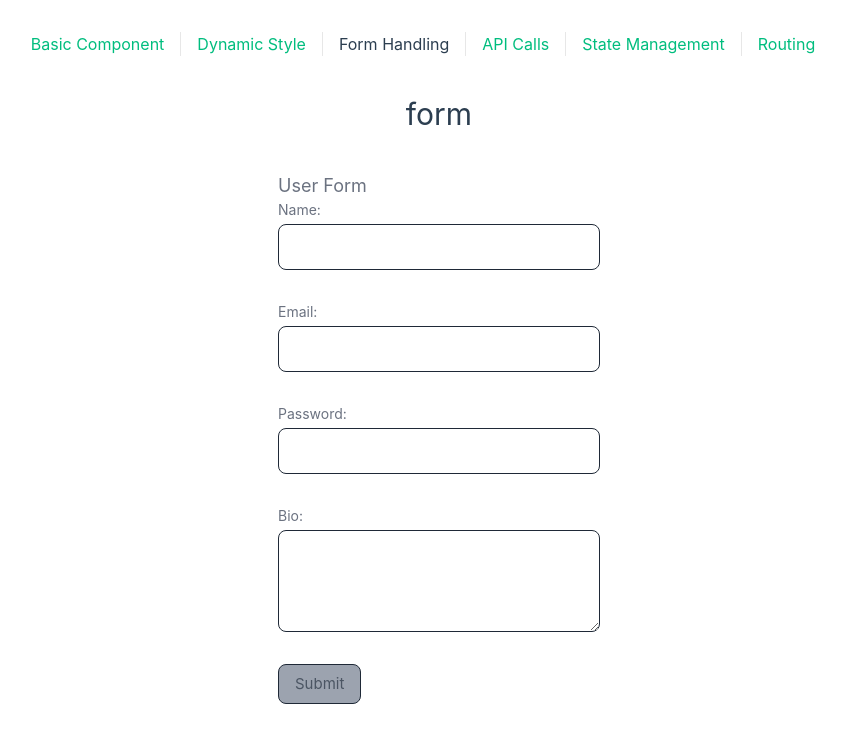
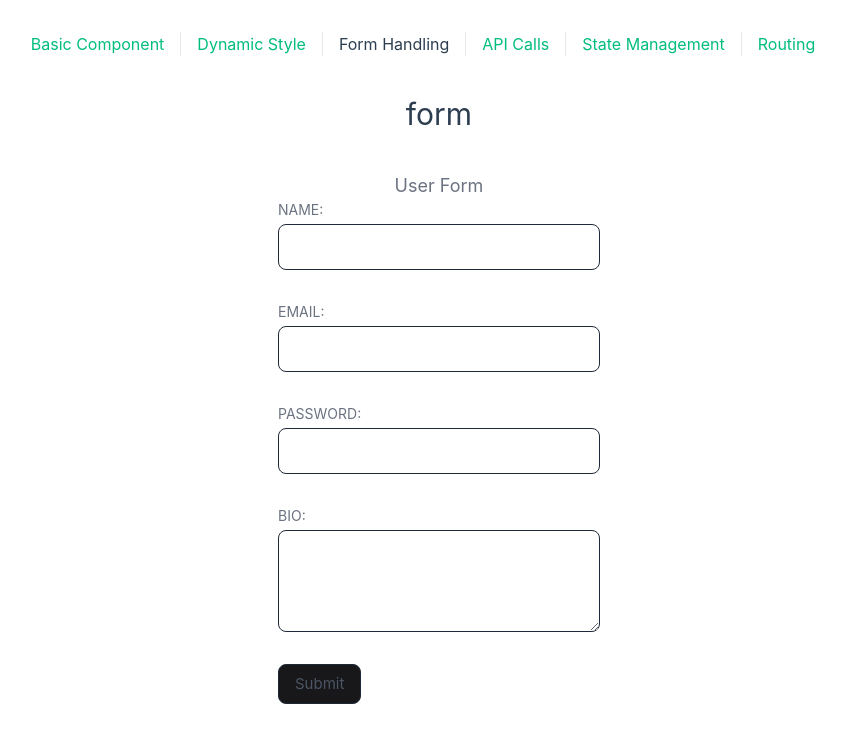
Before and after one commit to vladpolewoi/VueInterview, a Vue app: page /form in a window 1280 px wide. Shown: the top 742 px of the page, without its empty margins (201-1047 px from the left). Built offline with nearby package versions, Linux system fonts and the light colour scheme.

Commit message:
refactor: :recycle: Refactor Form

```diff
--- a/src/assets/main.css
+++ b/src/assets/main.css
@@ -24,7 +24,7 @@ button {
   @apply hover:bg-gray-800 hover:text-white cursor-pointer;
 }
 button.disabled {
-  @apply bg-gray-400 text-gray-600 cursor-not-allowed;
+  @apply bg-zinc-900 text-gray-600 cursor-not-allowed;
 }
 input, textarea {
   @apply bg-transparent py-2 px-4 rounded-lg border border-gray-800;
--- a/src/components/FormUser.vue
+++ b/src/components/FormUser.vue
@@ -1,60 +1,31 @@
 <template>
   <form @submit.prevent="onSubmit" class="userForm">
-    <h2 class="text-lg text-gray-500">User Form</h2>
-    <div class="form-group">
-      <label for="name">Name:</label>
-      <input type="text" id="name" v-model="formData.name" name="name" @blur="v$.name.$touch" />
-      <template v-if="v$.name.$error">
-        <span v-if="v$.name.required.$invalid" class="error-message">Name is required.</span>
-        <span v-if="v$.name.minLength.$invalid" class="error-message"
-          >Name must be at least 3 characters long.</span
-        >
+    <h2 class="text-lg text-gray-500 text-center">User Form</h2>
+
+    <div class="form-group" v-for="field in formFields" :key="field.name">
+      <label for="name">{{ field.name.toUpperCase() }}:</label>
+      <template v-if="field.type === 'textarea'">
+        <textarea
+          v-model="v$[field.name].$model"
+          :name="field.name"
+          :id="field.name"
+          @blur="v$[field.name].$touch"
+          :rows="field.rows"
+        ></textarea>
       </template>
-    </div>
-
-    <div class="form-group">
-      <label for="name">Email:</label>
-      <input type="text" id="email" v-model="formData.email" name="email" @blur="v$.email.$touch" />
-      <template v-if="v$.email.$error">
-        <span v-if="v$.email.required.$invalid" class="error-message">Email is required.</span>
-        <span v-if="v$.email.email.$invalid" class="error-message">Not a valid email</span>
+      <template v-else>
+        <input
+          v-model="v$[field.name].$model"
+          type="text"
+          :name="field.name"
+          :id="field.name"
+          @blur="v$[field.name].$touch"
+        />
       </template>
-    </div>
-
-    <div class="form-group">
-      <label for="password">Password:</label>
-      <input
-        type="text"
-        id="password"
-        v-model="formData.password"
-        name="password"
-        @blur="v$.password.$touch"
-      />
-      <template v-if="v$.password.$error">
-        <span v-if="v$.password.required.$invalid" class="error-message"
-          >Password is required.</span
-        >
-        <span v-if="v$.password.minLength.$invalid" class="error-message"
-          >Password must be at least 8 characters long.</span
-        >
-      </template>
-    </div>
-
-    <div class="form-group">
-      <label for="bio">Bio:</label>
-      <textarea
-        type="text"
-        rows="3"
-        id="bio"
-        v-model="formData.bio"
-        name="bio"
-        @blur="v$.bio.$touch"
-      />
-      <template v-if="v$.bio.$error">
-        <span v-if="v$.bio.required.$invalid" class="error-message">Bio is required.</span>
-        <span v-if="v$.bio.minLength.$invalid" class="error-message"
-          >Bio must be at least 10 characters long.</span
-        >
+      <template v-if="v$[field.name].$error">
+        <span v-for="error in v$[field.name].$silentErrors" :key="error.$uid">{{
+          error.$message
+        }}</span>
       </template>
     </div>
 
@@ -79,6 +50,12 @@ const formData = reactive<IFormData>({
   password: '',
   bio: ''
 })
+const formFields = [
+  { name: 'name' },
+  { name: 'email' },
+  { name: 'password' },
+  { name: 'bio', rows: 3, type: 'textarea' }
+]
 
 const rules = computed(() => {
   return {
```
Also changed, not shown: 1 other file (tests, documents, lock files or other folders).
